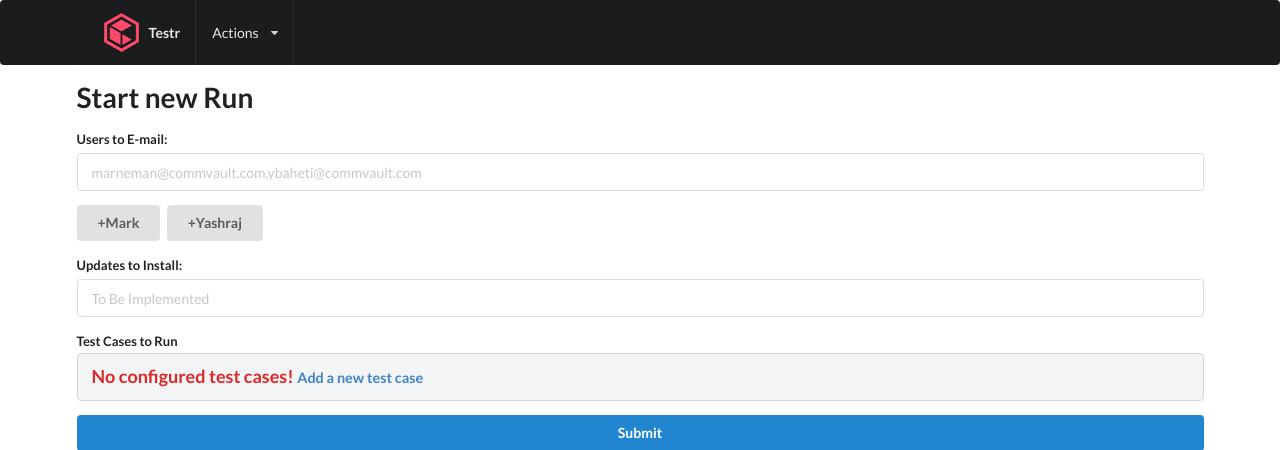
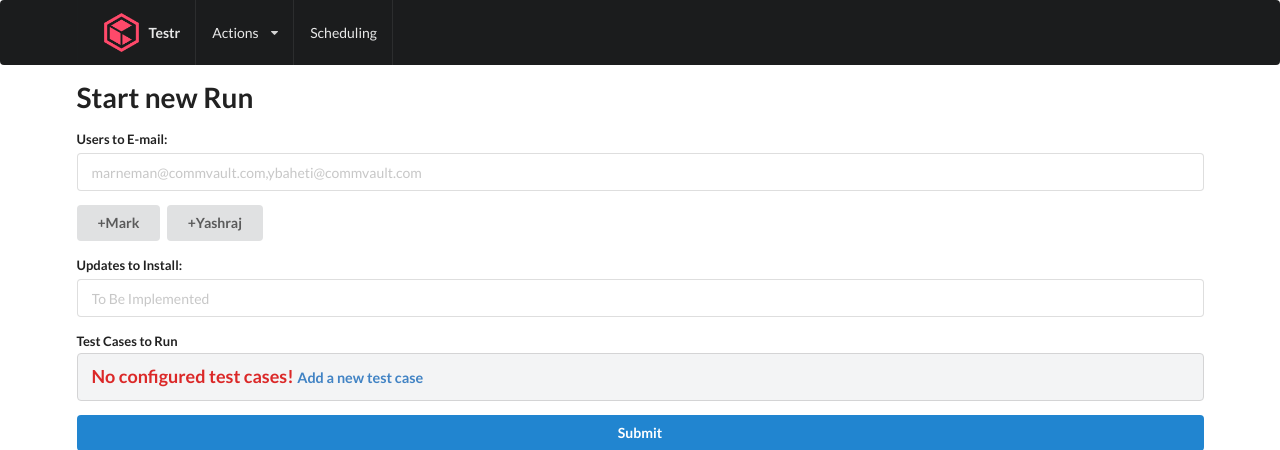
Before and after one commit to bearlikelion/testr, a Flask app: page / in a window 1280 px wide. Shown: the top 450 px of the page. Run offline with Flask 2, Linux system fonts and the light colour scheme; data that the repository does not hold is empty; parts of the project's set-up code (start-up, migrations or seed data) failed here and were passed over; some libraries are stand-ins or nearby versions.

Commit message:
Scheduling link

```diff
--- a/app/templates/nav.html
+++ b/app/templates/nav.html
@@ -16,5 +16,7 @@
                 <a class="item" href="#">Edit Users</a>
             </div>
         </div>
+
+        <a href="#" class="item">Scheduling</a>
     </div>
 </nav>
```
